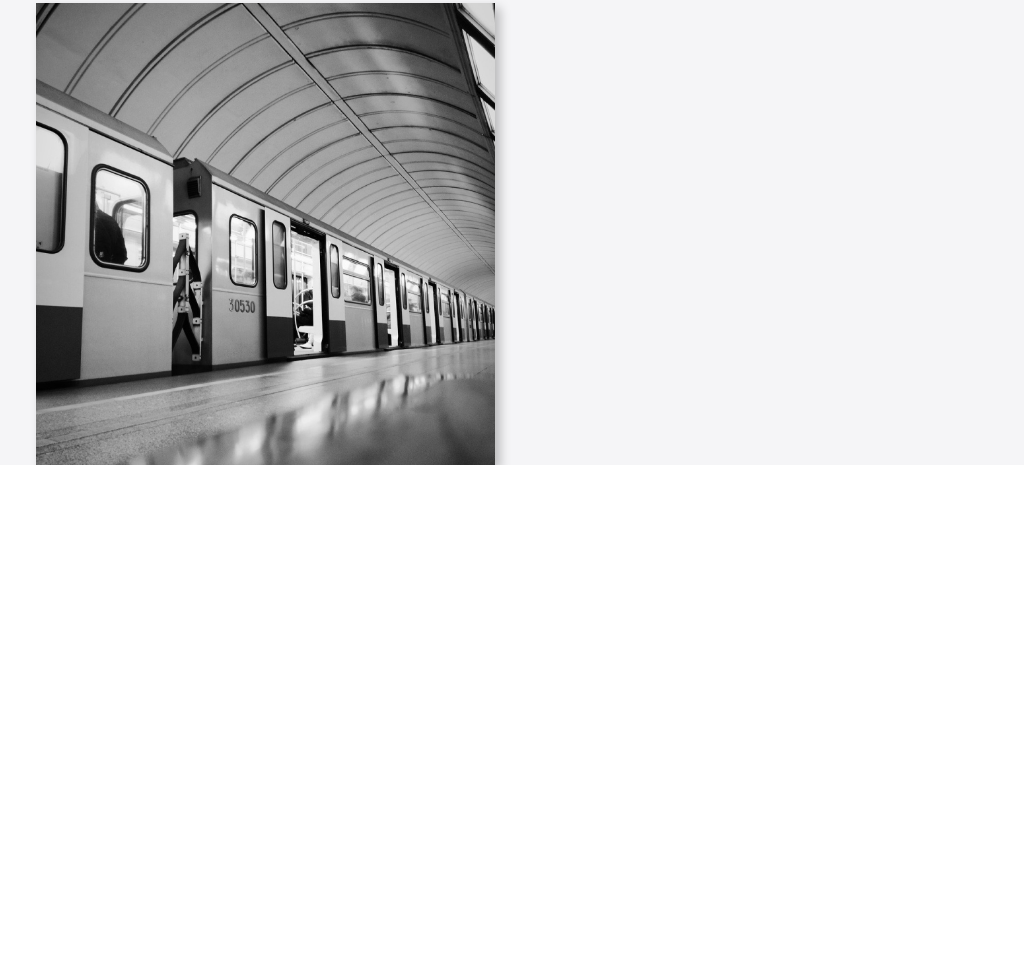
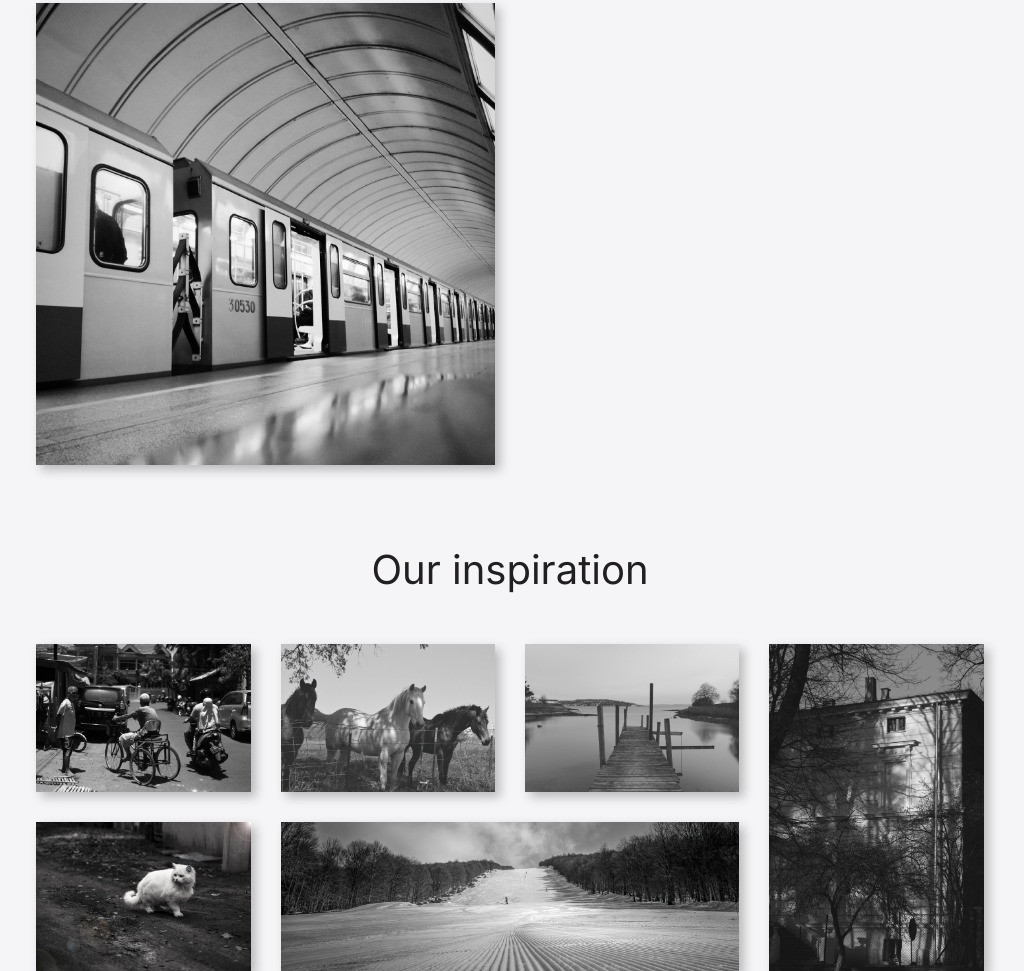
Before and after one commit to Alex-Korzun/monovision, a plain HTML site: page src/index.html in a window 1280 px wide. Shown: the part 2227-3198 px from the top of the page, without its empty margins (130-1154 px from the left). Before the commit the page ends 2692 px from the top, so only its background shows below. Drawn offline with Linux system fonts and the light colour scheme.

Commit message:
added inspiration section

```diff
--- a/src/css/style.css
+++ b/src/css/style.css
@@ -215,3 +215,30 @@ html {
         box-shadow: 5px 5px 10px 0 rgba(0, 0, 0, 0.25);
     }
 }
+
+.inspiration {
+    padding-top: 80px;
+    background-color: var(--light-color);
+}
+
+.inspiration__grid {
+    margin-top: 50px;
+    display: grid;
+    grid-template: repeat(2, 1fr) / repeat(4, 1fr);
+    gap: 30px;
+
+    img {
+        width: 100%;
+        height: 100%;
+        box-shadow: 5px 5px 10px 0 rgba(0, 0, 0, 0.25);
+    }
+
+    #tenement {
+        grid-column: 4;
+        grid-row: 1/3;
+    }
+
+    #sky {
+        grid-column: 2/4;
+    }
+}
--- a/src/index.html
+++ b/src/index.html
@@ -88,6 +88,19 @@
 					</div>
 				</div>
 			</section>
+			<section class="inspiration">
+				<div class="container">
+					<h2 class="title">Our inspiration</h2>
+					<div class="inspiration__grid">
+						<img src="img/inspiration/man.jpg" alt="man" />
+						<img src="img/inspiration/horses.jpg" alt="horses" />
+						<img src="img/inspiration/bridge.jpg" alt="wooden bridge" />
+						<img id="tenement" src="img/inspiration/tenement.jpg" alt="tenement" />
+						<img src="img/inspiration/cat.jpg" alt="cat" />
+						<img id="sky" src="img/inspiration/sky.jpg" alt="sky" />
+					</div>
+				</div>
+			</section>
 		</main>
 	</body>
 </html>
```
